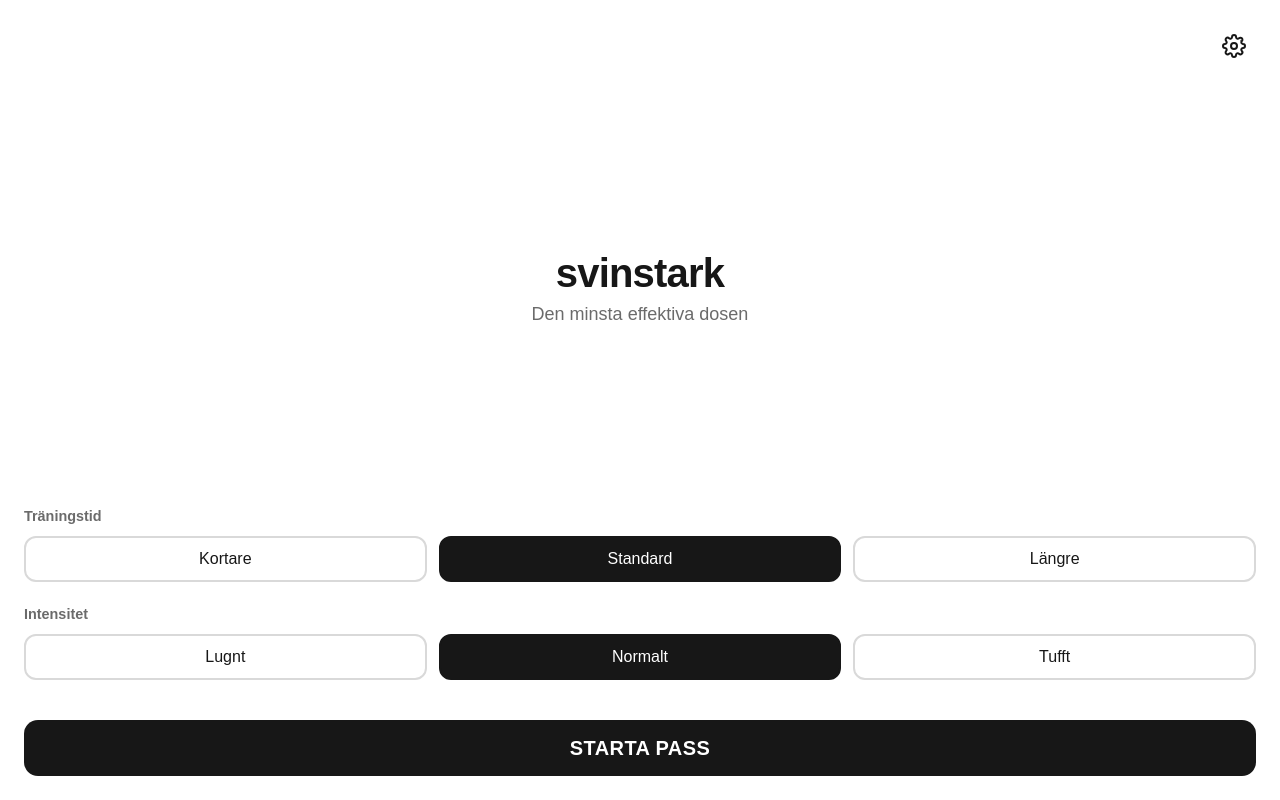
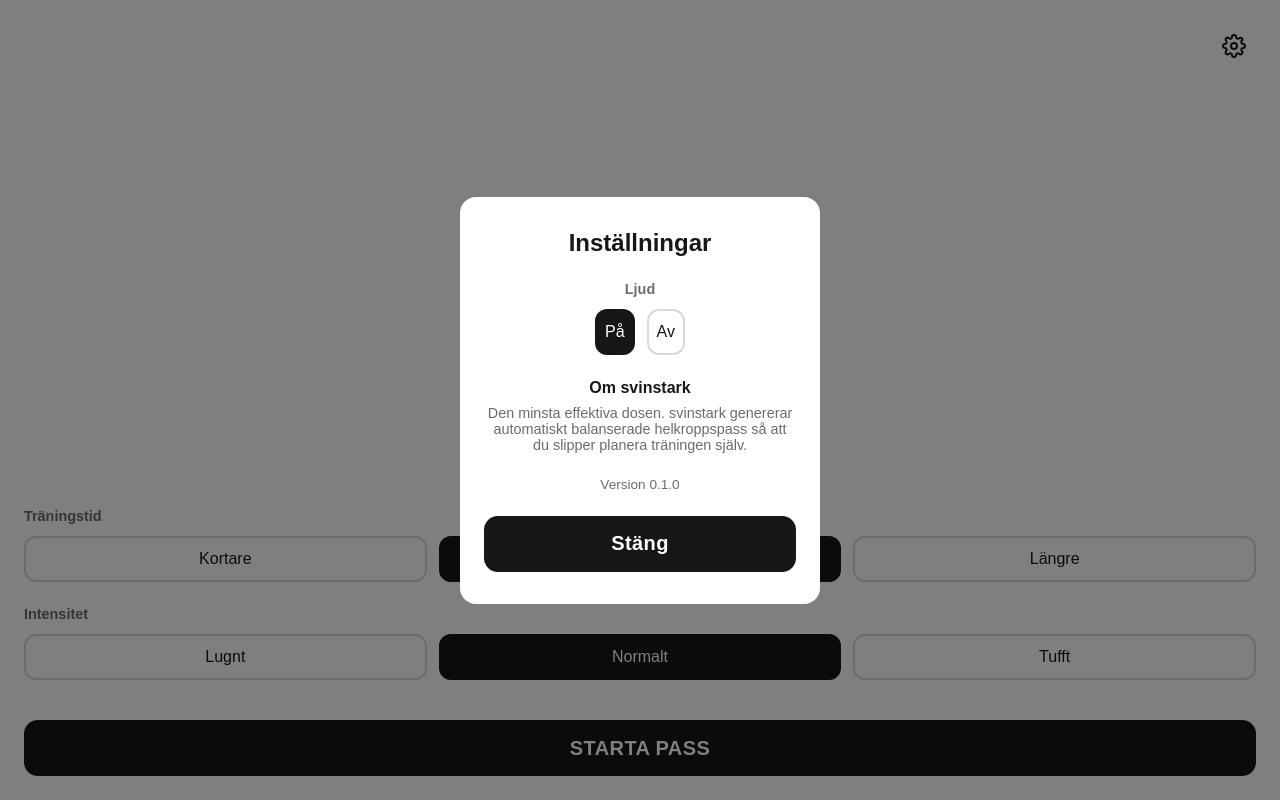
Before and after one commit to teknikpraktik/svinstark, a Next.js app: page / in a window 1280 px wide. Both pictures are taken after a click on the button "Inställningar". Built offline with nearby package versions, Linux system fonts and the light colour scheme.

Commit message:
Fas 12: Inställningar
Lägger till SettingsDialog (Modal) med ljud på/av, "Om svinstark" och
versionsnummer. Kugghjulsikonen på StartScreen öppnar nu dialogen
istället för att vara en icke-funktionell platshållare.

Co-Authored-By: Claude Sonnet 5 <noreply@anthropic.com>

```diff
--- a/src/app/page.tsx
+++ b/src/app/page.tsx
@@ -8,7 +8,7 @@ import { useSettings } from "@/hooks/useSettings";
 import { useWorkout } from "@/hooks/useWorkout";
 
 export default function Home() {
-  const { settings, setDuration, setIntensity } = useSettings();
+  const { settings, setDuration, setIntensity, setSoundEnabled } = useSettings();
   const { screen, currentBlock, timerState, error, start, pause, resume, stop, goToStart } =
     useWorkout();
 
@@ -19,6 +19,7 @@ export default function Home() {
         error={error}
         onDurationChange={setDuration}
         onIntensityChange={setIntensity}
+        onSoundEnabledChange={setSoundEnabled}
         onStart={() => start(settings)}
       />
     );
--- /dev/null
+++ b/src/components/SettingsDialog.module.css
@@ -0,0 +1,24 @@
+.title {
+  font-size: 1.5rem;
+  font-weight: 700;
+}
+
+.about {
+  display: flex;
+  flex-direction: column;
+  gap: 0.5rem;
+}
+
+.aboutTitle {
+  font-weight: 600;
+}
+
+.aboutText {
+  font-size: 0.9rem;
+  color: var(--muted);
+}
+
+.version {
+  font-size: 0.85rem;
+  color: var(--muted);
+}
--- /dev/null
+++ b/src/components/SettingsDialog.tsx
@@ -0,0 +1,49 @@
+import Modal from "@/components/Modal";
+import OptionSelector from "@/components/OptionSelector";
+import PrimaryButton from "@/components/PrimaryButton";
+import packageJson from "../../package.json";
+import styles from "./SettingsDialog.module.css";
+
+const soundOptions: { value: "on" | "off"; label: string }[] = [
+  { value: "on", label: "På" },
+  { value: "off", label: "Av" },
+];
+
+interface SettingsDialogProps {
+  isOpen: boolean;
+  onClose: () => void;
+  soundEnabled: boolean;
+  onSoundEnabledChange: (soundEnabled: boolean) => void;
+}
+
+export default function SettingsDialog({
+  isOpen,
+  onClose,
+  soundEnabled,
+  onSoundEnabledChange,
+}: SettingsDialogProps) {
+  return (
+    <Modal isOpen={isOpen} onClose={onClose}>
+      <h2 className={styles.title}>Inställningar</h2>
+
+      <OptionSelector
+        label="Ljud"
+        options={soundOptions}
+        value={soundEnabled ? "on" : "off"}
+        onChange={(value) => onSoundEnabledChange(value === "on")}
+      />
+
+      <div className={styles.about}>
+        <p className={styles.aboutTitle}>Om svinstark</p>
+        <p className={styles.aboutText}>
+          Den minsta effektiva dosen. svinstark genererar automatiskt balanserade
+          helkroppspass så att du slipper planera träningen själv.
+        </p>
+      </div>
+
+      <p className={styles.version}>Version {packageJson.version}</p>
+
+      <PrimaryButton onClick={onClose}>Stäng</PrimaryButton>
+    </Modal>
+  );
+}
--- a/src/components/StartScreen.tsx
+++ b/src/components/StartScreen.tsx
@@ -1,6 +1,10 @@
+"use client";
+
+import { useState } from "react";
 import IconButton from "@/components/IconButton";
 import OptionSelector from "@/components/OptionSelector";
 import PrimaryButton from "@/components/PrimaryButton";
+import SettingsDialog from "@/components/SettingsDialog";
 import type { WorkoutDuration, WorkoutIntensity, WorkoutSettings } from "@/types/workout";
 import styles from "./StartScreen.module.css";
 
@@ -30,6 +34,7 @@ interface StartScreenProps {
   error: string | null;
   onDurationChange: (duration: WorkoutDuration) => void;
   onIntensityChange: (intensity: WorkoutIntensity) => void;
+  onSoundEnabledChange: (soundEnabled: boolean) => void;
   onStart: () => void;
 }
 
@@ -38,12 +43,19 @@ export default function StartScreen({
   error,
   onDurationChange,
   onIntensityChange,
+  onSoundEnabledChange,
   onStart,
 }: StartScreenProps) {
+  const [isSettingsOpen, setIsSettingsOpen] = useState(false);
+
   return (
     <div className={styles.page}>
       <header className={styles.header}>
-        <IconButton icon={<SettingsIcon />} ariaLabel="Inställningar" />
+        <IconButton
+          icon={<SettingsIcon />}
+          ariaLabel="Inställningar"
+          onClick={() => setIsSettingsOpen(true)}
+        />
       </header>
 
       <div className={styles.hero}>
@@ -69,6 +81,13 @@ export default function StartScreen({
       {error && <p className={styles.error}>{error}</p>}
 
       <PrimaryButton onClick={onStart}>STARTA PASS</PrimaryButton>
+
+      <SettingsDialog
+        isOpen={isSettingsOpen}
+        onClose={() => setIsSettingsOpen(false)}
+        soundEnabled={settings.soundEnabled}
+        onSoundEnabledChange={onSoundEnabledChange}
+      />
     </div>
   );
 }
```
